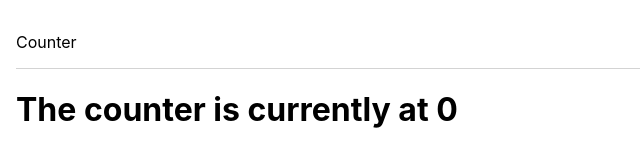
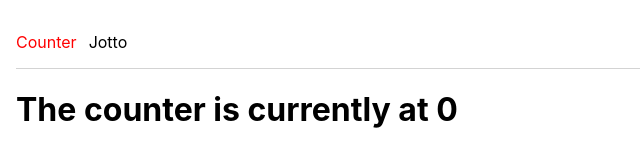
Before and after one commit to lsliwaradioluz/jest-enzyme-react-testing, a React (Create React App) app: page /counter in a window 1280 px wide. Shown: the top 150 px of the page, without its empty margins (0-640 px from the left). Built offline with nearby package versions, Linux system fonts and the light colour scheme.

Commit message:
set up the jotto route, write red tests for congrats component

```diff
--- a/src/App.js
+++ b/src/App.js
@@ -1,6 +1,7 @@
 import React from "react";
 import "./App.css";
 import Counter from "./components/Counter";
+import Jotto from "./components/Jotto"
 import Navigation from "./components/Navigation"
 import { BrowserRouter as Router, Switch, Route } from "react-router-dom";
 
@@ -10,6 +11,7 @@ function App() {
       <Navigation />
       <Switch>
         <Route path="/counter" component={Counter} />
+        <Route path="/jotto" component={Jotto} />
       </Switch>
     </Router>
   );
--- /dev/null
+++ b/src/components/Jotto.js
@@ -0,0 +1,9 @@
+import React, { Component } from "react";
+
+class Jotto extends Component {
+  render() {
+    return null
+  }
+}
+
+export default Jotto;
--- a/src/components/Navigation.js
+++ b/src/components/Navigation.js
@@ -6,6 +6,7 @@ const Navigation = (props) => {
   return (
     <$Navigation>
       <$Link to="counter">Counter</$Link>
+      <$Link to="jotto">Jotto</$Link>
     </$Navigation>
   );
 };
@@ -18,10 +19,14 @@ const $Navigation = styled.nav`
 const $Link = styled(Link)`
   text-decoration: none;
   color: black;
-  transition: transform .3s;
+  transition: transform 0.3s;
   display: inline-block;
+  margin-right: 0.75rem;
   &:hover {
     transform: translateY(3px);
+  }
+  &.active {
+    color: red;
   }
 `;
 
--- a/src/testing/test-utils.js
+++ b/src/testing/test-utils.js
@@ -2,4 +2,5 @@ import { shallow } from "enzyme";
 
 export const setup = (component) => shallow(component);
 
-export const findByTestAttr = (wrapper, val) => wrapper.find(`[data-test="${val}"]`);
+export const findByTestAttr = (wrapper, val) =>
+  wrapper.find(`[data-test="${val}"]`);
```
Also changed, not shown: src/components/jotto/Congrats.js (added, +7 -0 lines), 2 other files (tests, documents, lock files or other folders).
